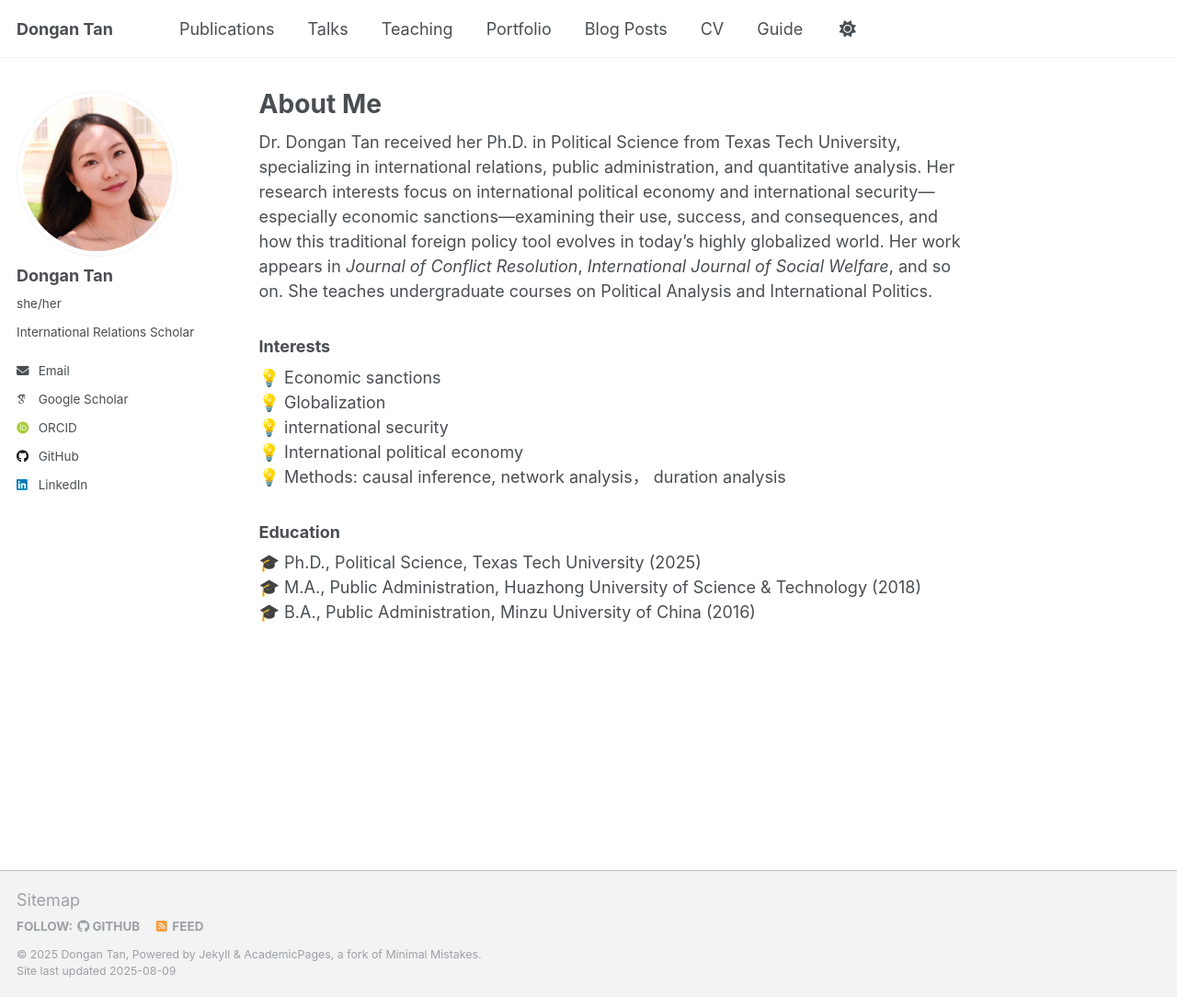
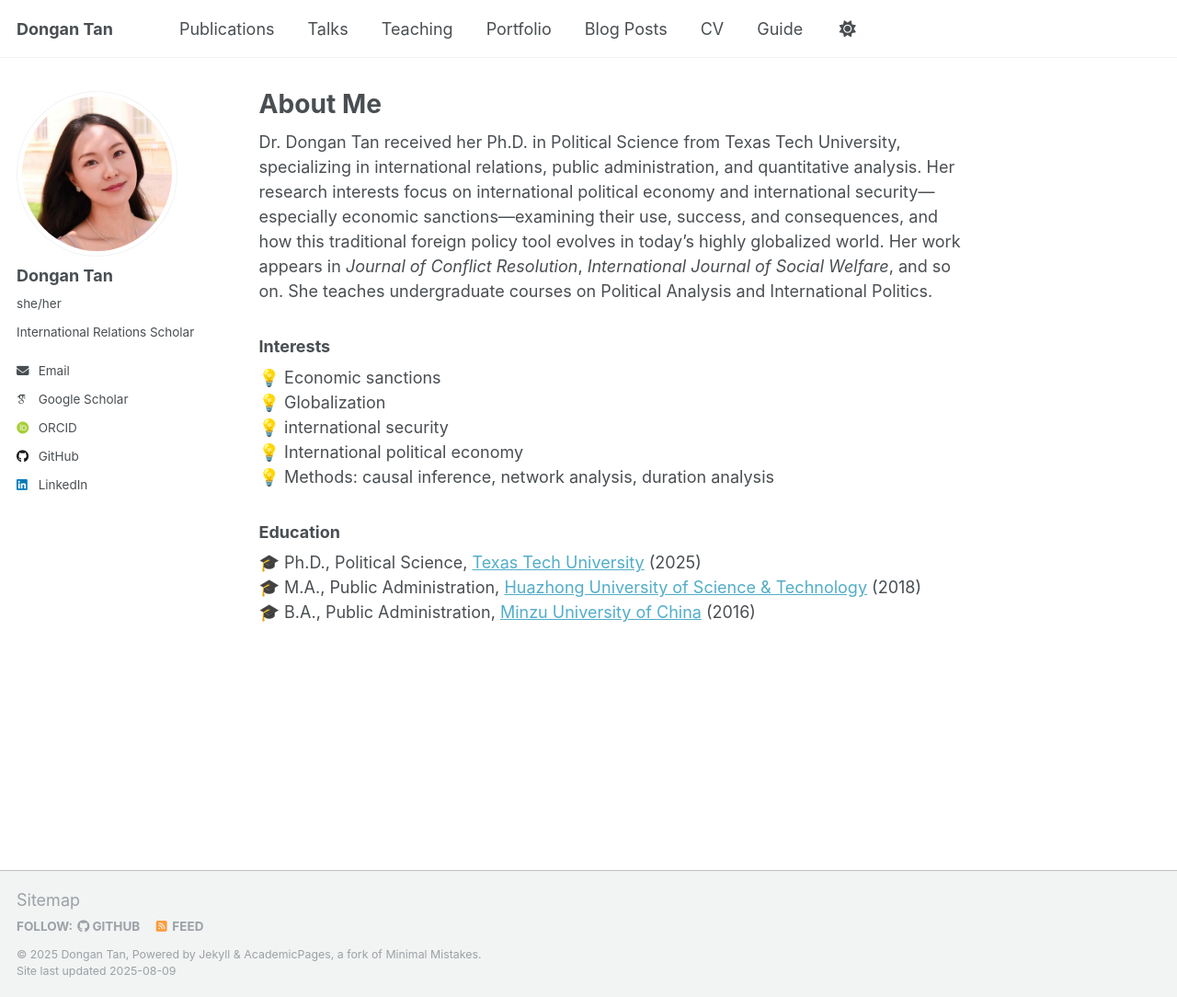
Before and after one commit to HaoLiuScholar/HaoLiuScholar.github.io, a Jekyll site: the page built from _pages/about.md, in a window 1280 px wide and 1084 px high. Shown: the whole window at 92% size. Built offline with Jekyll 4.4.1, drawn with Linux system fonts in a browser that asks for light colours; some web fonts are replaced; a script that is not in the unit is left out; part of the change alters nothing that is shown.

```diff
--- a/_pages/about.md
+++ b/_pages/about.md
@@ -14,9 +14,9 @@ Dr. Dongan Tan received her Ph.D. in Political Science from Texas Tech Universit
 💡 Globalization
 💡 international security
 💡 International political economy
-💡 Methods: causal inference, network analysis， duration analysis
+💡 Methods: causal inference, network analysis, duration analysis
 
 ### Education
-🎓 Ph.D., Political Science, Texas Tech University (2025)
-🎓 M.A., Public Administration, Huazhong University of Science & Technology (2018)
-🎓 B.A., Public Administration, Minzu University of China (2016)
+🎓 Ph.D., Political Science, [Texas Tech University](https://www.depts.ttu.edu/politicalscience) (2025)
+🎓 M.A., Public Administration, [Huazhong University of Science & Technology](https://cpa.hust.edu.cn) (2018)
+🎓 B.A., Public Administration, [Minzu University of China](https://ms.muc.edu.cn) (2016)
```
